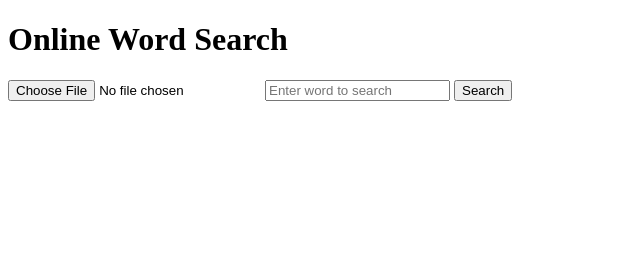
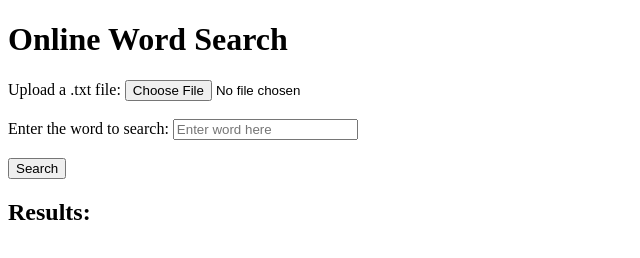
Before and after one commit to TempiSkat/SearchWORD, a plain HTML site: page index.html in a window 1280 px wide. Shown: the whole page, without its empty margins (0-640 px from the left). Drawn offline with Linux system fonts and the light colour scheme.

Commit message:
Update index.html

```diff
--- a/index.html
+++ b/index.html
@@ -7,9 +7,14 @@
 </head>
 <body>
     <h1>Online Word Search</h1>
-    <input type="file" id="fileInput" accept=".txt">
-    <input type="text" id="searchWord" placeholder="Enter word to search">
+    <label for="fileInput">Upload a .txt file:</label>
+    <input type="file" id="fileInput" accept=".txt"><br><br>
+
+    <label for="searchWord">Enter the word to search:</label>
+    <input type="text" id="searchWord" placeholder="Enter word here"><br><br>
+
     <button id="searchButton">Search</button>
+    <h2>Results:</h2>
     <pre id="output"></pre>
 
     <!-- Load Pyodide -->
```
